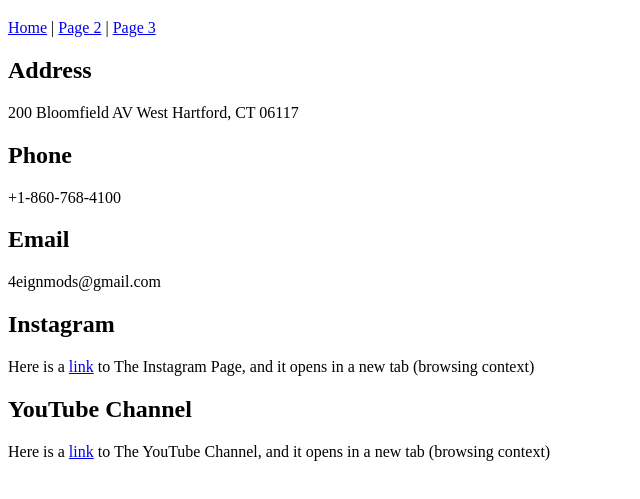
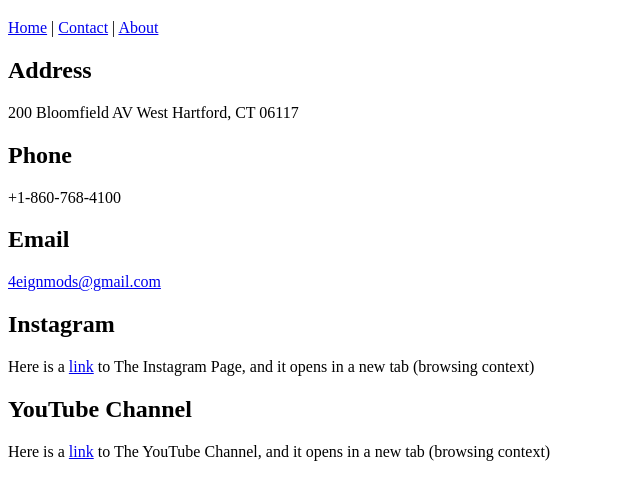
Before and after one commit to mel-fleur/assignment-1--foundations--mwd-110--spring-2021, a plain HTML site: page Links/contact.html in a window 1280 px wide. Shown: the part 61-560 px from the top of the page, without its empty margins (0-640 px from the left). Drawn offline with Linux system fonts and the light colour scheme.

Commit message:
Labels
I labeled all the links by the correct page names and added a link for my email.

```diff
--- a/Links/page-2.html
+++ b/Links/contact.html
@@ -10,7 +10,7 @@
     <h1>Contact</h1>
   </header>
   <nav>
-    <a href="index.html">Home</a> | <a href="page-2.html">Page 2</a> | <a href="page-3.html">Page 3</a>
+    <a href="index.html">Home</a> | <a href="contact.html">Contact</a> | <a href="about.html">About</a>
   </nav>
   <main>
      <section>
@@ -24,10 +24,10 @@
       </p>
      </section>
      <section>
-     <h2>Email</h2>
-     <p>4eignmods@gmail.com
-     </p>
-     </section>
+      <h2>Email</h2>
+      <p><a href="https://www.4eignmods@gmail.com" target="_blank" rel="noopener">4eignmods@gmail.com</a></p>
+    </section>
+
      <section>
       <h2>Instagram</h2>
       <p>Here is a <a href="https://www.instagram.com/4eignmods/" target="_blank" rel="noopener">link</a> to The Instagram Page, and it opens in a new tab (browsing context)</p>
```
Also changed, not shown: Links/about.html (renamed from Links/page-3.html, +1 -1 lines), Links/index.html (+1 -1 lines).
